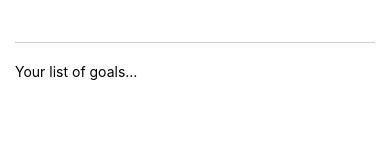
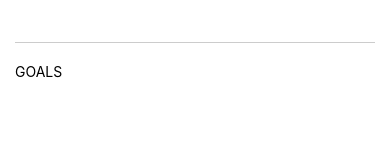
Before and after one commit to SufiAzarquiel/Goals-React-Native, a React Native app: screen / in a window 390 px wide. Shown: the part 154-300 px from the top of the page. Built offline with nearby package versions, Linux system fonts and the light colour scheme.

Commit message:
Add goal list hook and map it to a text list under the text input

```diff
--- a/App.js
+++ b/App.js
@@ -1,25 +1,43 @@
 import { View, TextInput, Button, Text, StyleSheet } from 'react-native';
-import React, { useState } from 'react';
+import React, { useState, useEffect } from 'react';
 
 export default function App() {
+  const [newGoal, setNewGoal] = useState("")
 
-  const [newGoal, setNewGoal] = useState("")
+  const [goals, setGoals] = useState([])
+  const addGoalHandler = () => {
+    setGoals(currentGoals => [...currentGoals, newGoal])
+  }
+
+  useEffect(() => {
+    console.log("new goal list:", goals)
+  }, [goals])
+
+  useEffect(() => {
+    console.log("new goal:", newGoal)
+  }, [newGoal])
 
   return (
     <View style={styles.container}>
       <View style={styles.inputContainer}>
         <TextInput
-          onChangeText={text => {
+          onChangeText={text => { /* onChangeText={textChangeHandler} */
             setNewGoal(text)
-            console.log(newGoal)
           }}
           style={styles.textInput}
           placeholder='Input your Goal!!'
         />
-        <Button title='Add Goal' />
+        <Button title='Add Goal'
+          onPress={addGoalHandler}
+         />
       </View>
       <View style={styles.goalsContainer}>
-        <Text>Your list of goals...</Text>
+        <Text>GOALS</Text>
+        {goals.map((goal, index) => {
+          return (
+            <Text key={index}>{goal}</Text>
+          )
+        })}
       </View>
     </View>
   );
```
